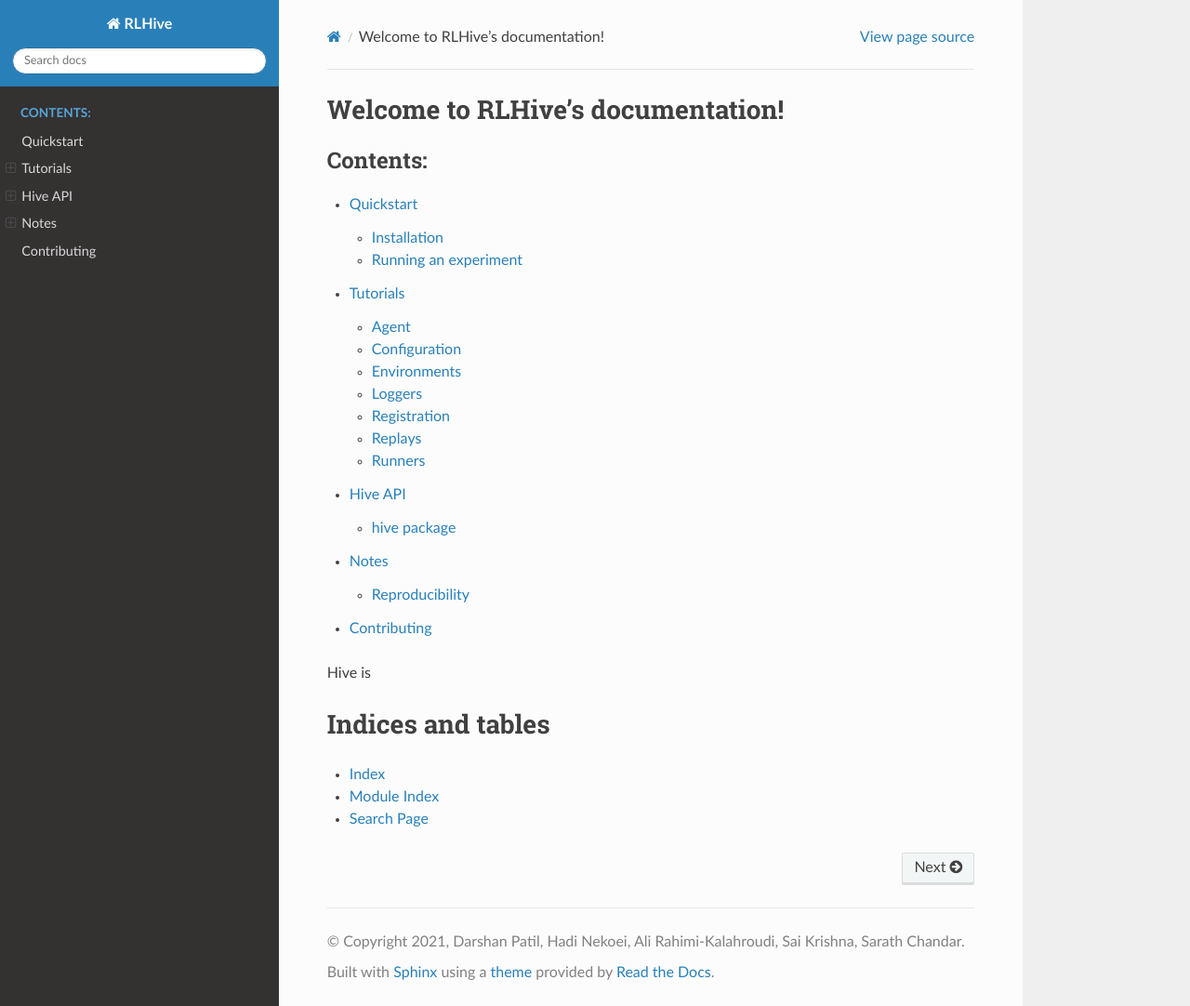
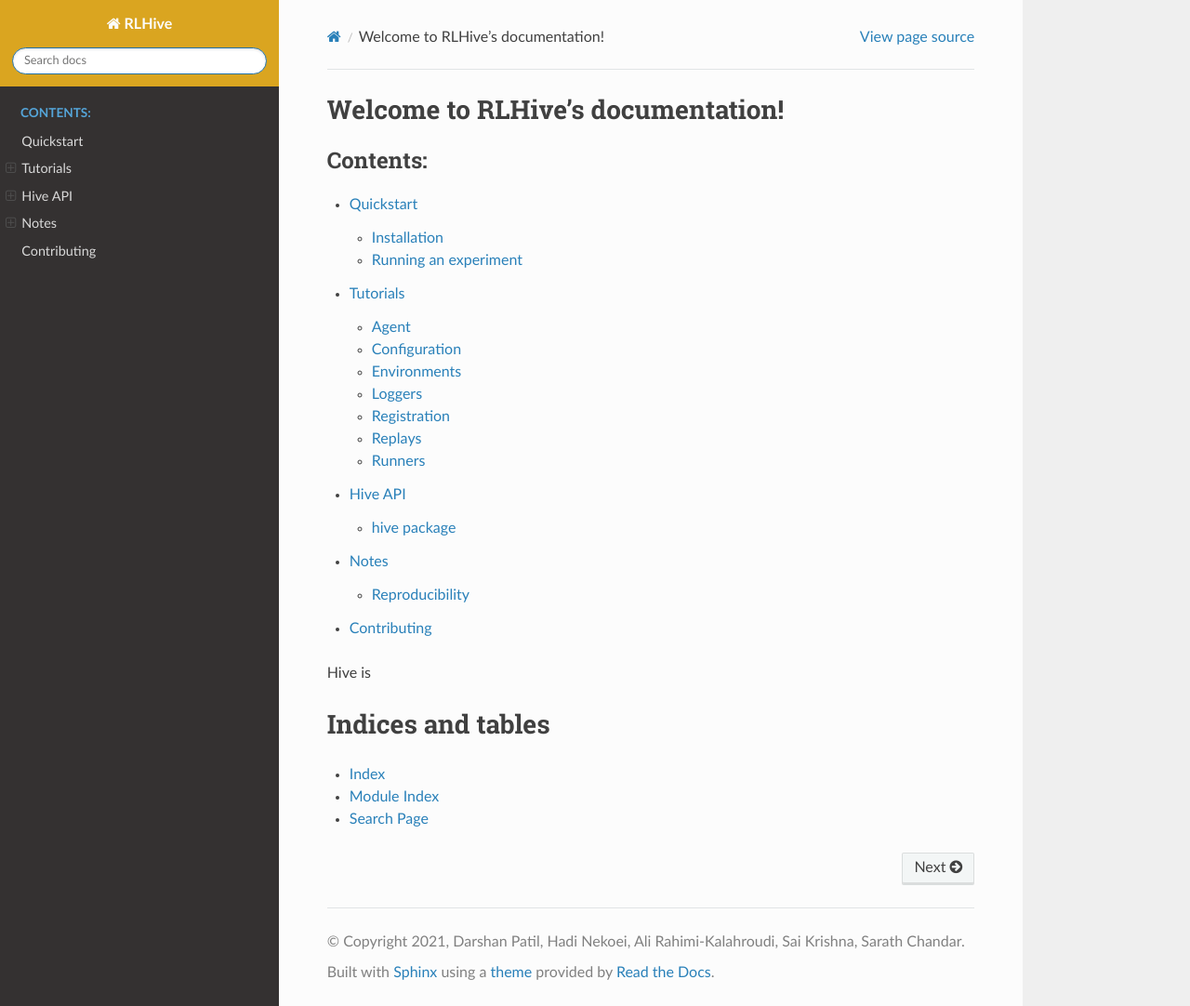
Before and after one commit to chandar-lab/RLHive, a Sphinx documentation site: the page built from docs/index.rst, in a window 1280 px wide and 1082 px high. Shown: the whole window at 93% size. Built offline with Sphinx 7.4.7 and the Read the Docs theme 2.0.0, drawn with Linux system fonts in a browser that asks for light colours.

Commit message:
Change docs theme color

```diff
--- a/docs/conf.py
+++ b/docs/conf.py
@@ -53,7 +53,7 @@ html_theme_options = {
     # 'prev_next_buttons_location': 'bottom',
     # 'style_external_links': False,
     # 'vcs_pageview_mode': '',
-    # 'style_nav_header_background': 'white',
+    "style_nav_header_background": "goldenrod",
     # Toc options
     "collapse_navigation": False,
     # 'sticky_navigation': True,
```
